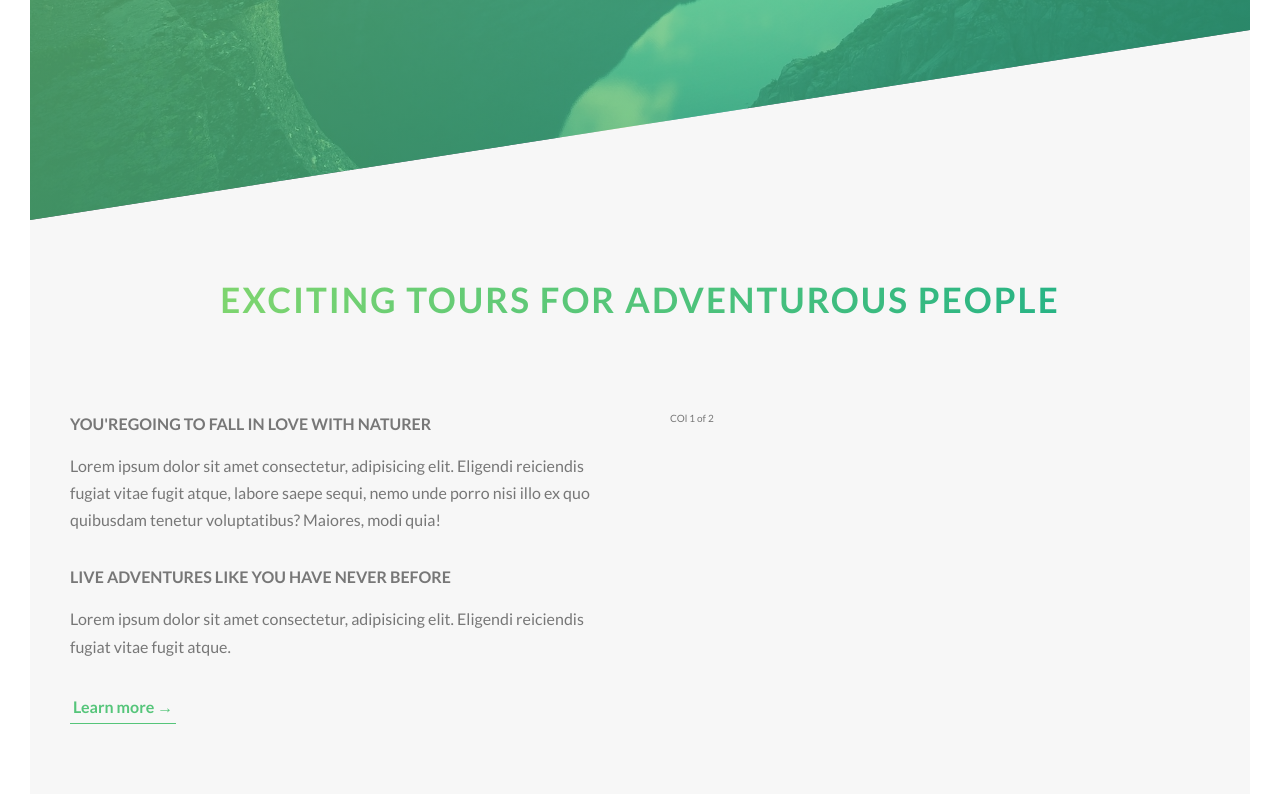
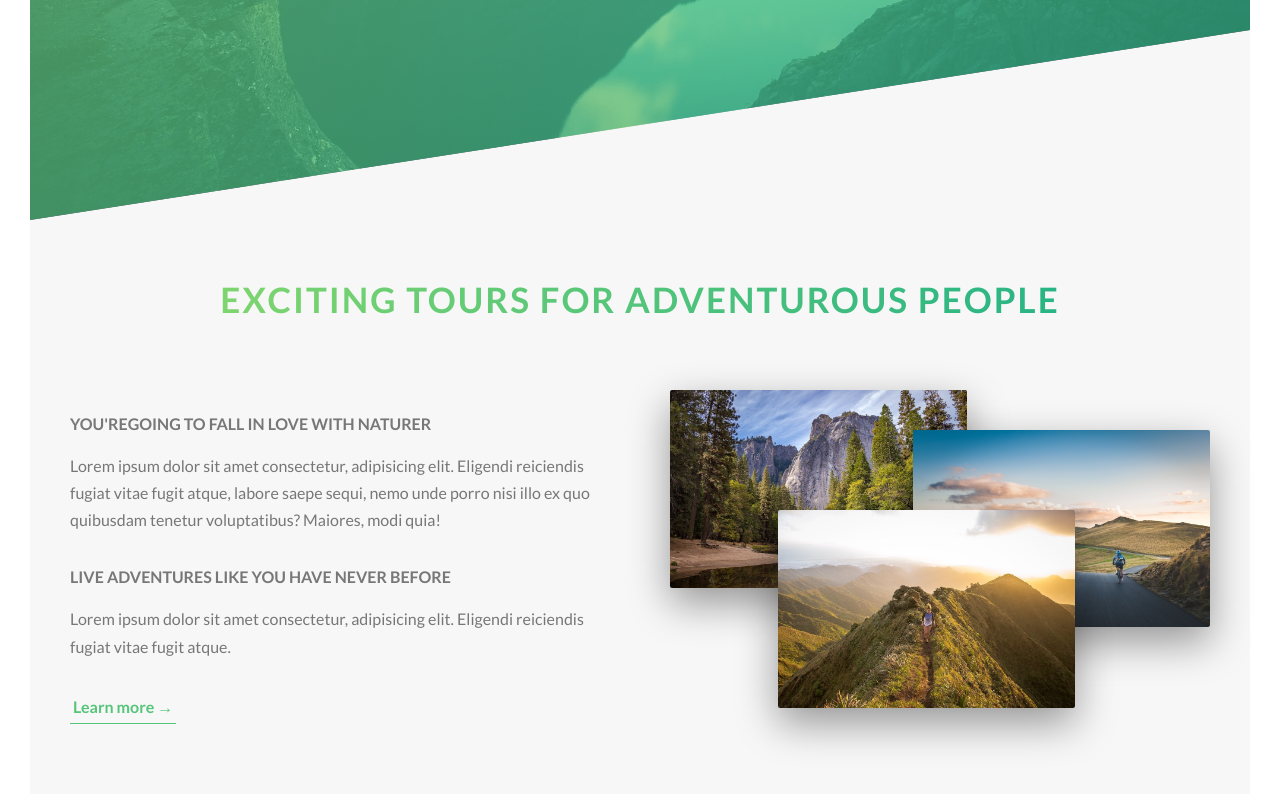
Before and after one commit to mariamamen30/Natours-Template, a website: page index.html in a window 1280 px wide. Shown: the part 570-1364 px from the top of the page. Drawn offline with Linux system fonts and the light colour scheme.

Commit message:
composition component

```diff
--- a/index.html
+++ b/index.html
@@ -54,7 +54,23 @@
             <a href="#" class="btn-text">Learn more &rarr;</a>
           </div>
           <div class="col-1-of-2">
-            COl 1 of 2
+            <div class="composition">
+              <img
+                src="img/nat-1-large.jpg"
+                alt="photo 1"
+                class="composition__photo composition__photo--p1"
+              />
+              <img
+                src="img/nat-2-large.jpg"
+                alt="photo 2"
+                class="composition__photo composition__photo--p2"
+              />
+              <img
+                src="img/nat-3-large.jpg"
+                alt="photo 3"
+                class="composition__photo composition__photo--p3"
+              />
+            </div>
           </div>
         </div>
       </section>
--- /dev/null
+++ b/sass/components/_composition.scss
@@ -0,0 +1,34 @@
+.composition {
+  position: relative;
+
+  &__photo {
+    width: 55%;
+    position: absolute;
+    box-shadow: 0 1.5rem 4rem rgba($color: $color-black, $alpha: 0.4);
+    border-radius: 2px;
+    transition: all 0.2s;
+    &--p1 {
+      left: 0;
+      top: -2rem;
+    }
+    &--p2 {
+      right: 0;
+      top: 2rem;
+    }
+    &--p3 {
+      left: 20%;
+      top: 10rem;
+    }
+
+    &:hover {
+      transform: scale(1.2) translateY(-0.7rem);
+      border: 1.5rem solid $color-primary;
+      padding: 1rem;
+      z-index: 100;
+    }
+  }
+
+  &:hover &__photo:not(:hover) {
+    transform: scale(0.95);
+  }
+}
--- a/sass/main.scss
+++ b/sass/main.scss
@@ -8,6 +8,7 @@
 @import "base/utilities";
 
 @import "components/button";
+@import "components/composition";
 
 @import "layout/grid";
 @import "layout/header";
```
Also changed, not shown: CSS/style.css.
